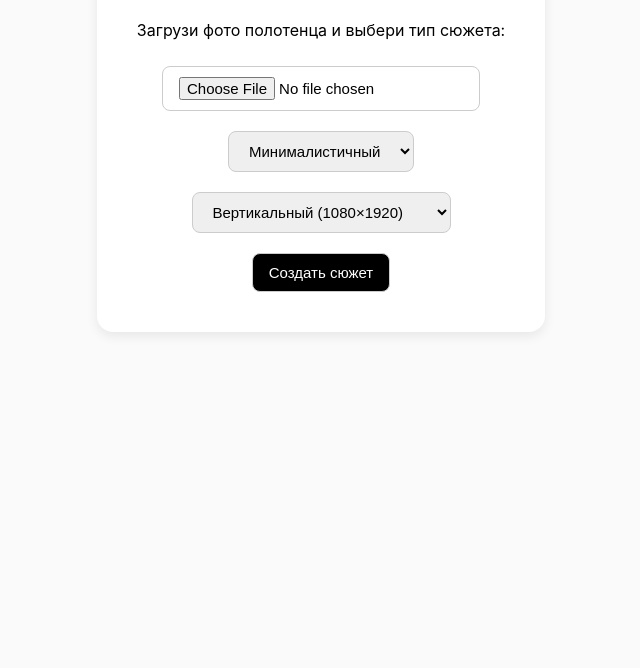
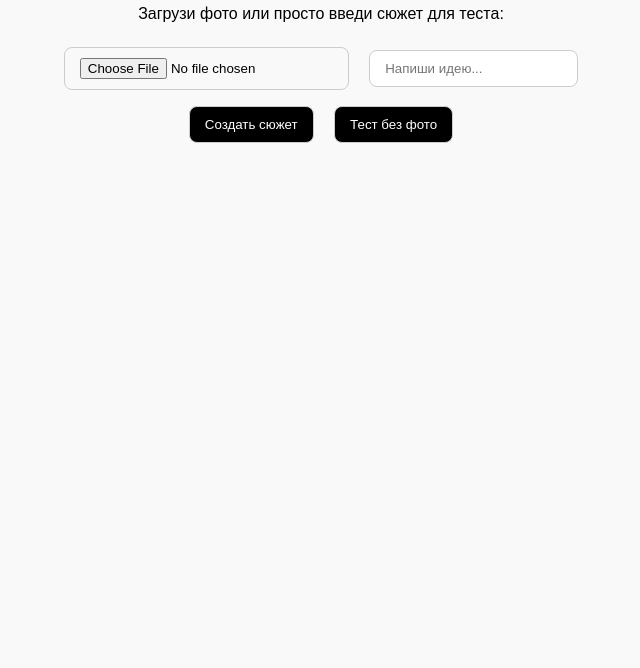
Before and after one commit to stellamakkartni-commits/bolangde-ai, a plain HTML site: page index.html in a window 1280 px wide. Shown: the part 132-800 px from the top of the page, without its empty margins (319-959 px from the left). Drawn offline with Linux system fonts and the light colour scheme.

Commit message:
Update index.html

```diff
--- a/index.html
+++ b/index.html
@@ -2,118 +2,73 @@
 <html lang="en">
 <head>
   <meta charset="UTF-8">
-<title>Bolangde AI Generator</title>
+  <title>🪄 Bolangde AI Generator</title>
   <style>
     body {
-    font-family: "Inter", sans-serif;
-    background: #fafafa;
+      font-family: sans-serif;
       text-align: center;
-    padding: 40px;
+      padding: 50px;
+      background: #f9f9f9;
     }
-  h1 {
-    font-size: 26px;
-    margin-bottom: 10px;
-  }
-  .block {
-    background: white;
-    border-radius: 16px;
-    box-shadow: 0 4px 12px rgba(0,0,0,0.08);
-    display: inline-block;
-    padding: 30px 40px;
-    max-width: 600px;
-  }
-  input, select, button {
-    margin: 10px;
-    padding: 10px 16px;
+    h1 { margin-bottom: 20px; }
+    input, button {
+      margin: 8px;
+      padding: 10px 15px;
+      border: 1px solid #ccc;
       border-radius: 8px;
-    border: 1px solid #ccc;
-    font-size: 15px;
     }
     button {
-    background: #000;
+      background: black;
       color: white;
       cursor: pointer;
     }
     img {
       margin-top: 20px;
-    width: 100%;
+      max-width: 80%;
       border-radius: 10px;
-    box-shadow: 0 0 10px rgba(0,0,0,0.1);
+      box-shadow: 0 2px 10px rgba(0,0,0,0.1);
     }
   </style>
 </head>
 <body>
-
-<h1>🧺 Bolangde AI Generator</h1>
-<div class="block">
-  <p>Загрузи фото полотенца и выбери тип сюжета:</p>
-
-  <input type="file" id="imageUpload" accept="image/*"><br>
-  <select id="scene">
-    <option value="minimal">Минималистичный</option>
-    <option value="family">Семейный</option>
-    <option value="couple">Парный</option>
-    <option value="emotional">Эмоциональный</option>
-    <option value="pure">Чистый визуал</option>
-  </select><br>
-
-  <select id="format">
-    <option value="1080x1920">Вертикальный (1080×1920)</option>
-    <option value="1536x1024">Горизонтальный (1536×1024)</option>
-  </select><br>
-
-  <button id="generate">Создать сюжет</button>
-
-  <div id="result"></div>
-</div>
+  <h1>🧠 Bolangde AI Generator</h1>
+  <p>Загрузи фото или просто введи сюжет для теста:</p>
+  <input type="file" id="fileInput">
+  <input type="text" id="prompt" placeholder="Напиши идею...">
+  <br>
+  <button onclick="generate()">Создать сюжет</button>
+  <button onclick="test()">Тест без фото</button>
+  <div id="output"></div>
 
   <script>
-document.getElementById("generate").onclick = async () => {
-  const fileInput = document.getElementById("imageUpload");
-  const scene = document.getElementById("scene").value;
-  const format = document.getElementById("format").value;
-  const result = document.getElementById("result");
+    async function generate() {
+      const file = document.getElementById('fileInput').files[0];
+      const prompt = document.getElementById('prompt').value;
+      if (!file) return alert('Загрузи изображение!');
+      const formData = new FormData();
+      formData.append('file', file);
+      formData.append('prompt', prompt);
+      document.getElementById('output').innerHTML = "⏳ Генерация...";
+      const res = await fetch('/api/generate', { method: 'POST', body: JSON.stringify({ prompt }) });
+      const blob = await res.blob();
+      document.getElementById('output').innerHTML = `<img src="${URL.createObjectURL(blob)}">`;
+    }
 
-  if (!fileInput.files[0]) {
-    alert("Пожалуйста, выбери изображение полотенца.");
+    async function test() {
+      document.getElementById('output').innerHTML = "🧩 Проверяем генерацию...";
+      const res = await fetch('/api/generate', {
+        method: 'POST',
+        headers: { 'Content-Type': 'application/json' },
+        body: JSON.stringify({ prompt: 'a glowing futuristic artifact in the style of Anomalitism' })
+      });
+      if (!res.ok) {
+        const text = await res.text();
+        document.getElementById('output').innerHTML = `Ошибка: ${res.status}<br>${text}`;
         return;
       }
-
-  result.innerHTML = "<p>⏳ Генерация... подожди немного</p>";
-
-  const reader = new FileReader();
-  reader.onload = async () => {
-    const imageBase64 = reader.result.split(",")[1];
-    const prompt = `A ${scene} commercial photo of towels in ${format} format, product photography, clean background, professional lighting, slight 3% noise, advertising style`;
-
-    const r = await fetch("https://api-inference.huggingface.co/models/stabilityai/stable-diffusion-2", {
-      method: "POST",
-      headers: {
-        "Authorization": "Bearer hf_xxx",  // вставь сюда свой Hugging Face токен
-        "Content-Type": "application/json"
-      },
-      body: JSON.stringify({
-        inputs: prompt,
-        parameters: {
-          image: imageBase64,
-          num_inference_steps: 25,
-          guidance_scale: 7.5
+      const blob = await res.blob();
+      document.getElementById('output').innerHTML = `<img src="${URL.createObjectURL(blob)}">`;
     }
-      })
-    });
-
-    if (!r.ok) {
-      const text = await r.text();
-      result.innerHTML = `<p style="color:red;">Ошибка: ${r.status} ${text}</p>`;
-      return;
-    }
-
-    const blob = await r.blob();
-    const imgUrl = URL.createObjectURL(blob);
-    result.innerHTML = `<img src="${imgUrl}" alt="Результат">`;
-  };
-  reader.readAsDataURL(fileInput.files[0]);
-};
   </script>
 </body>
 </html>
```
Lines whose indentation alone changed are shown as unchanged.
